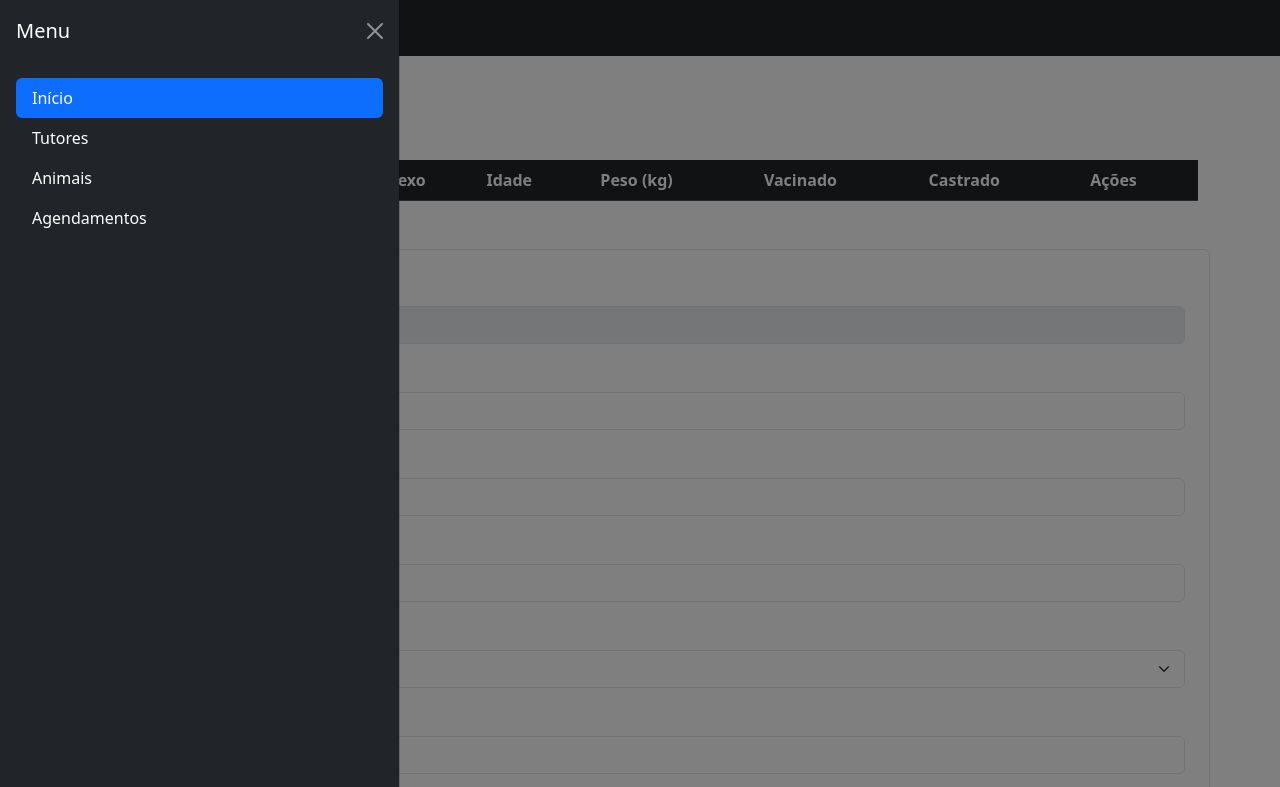
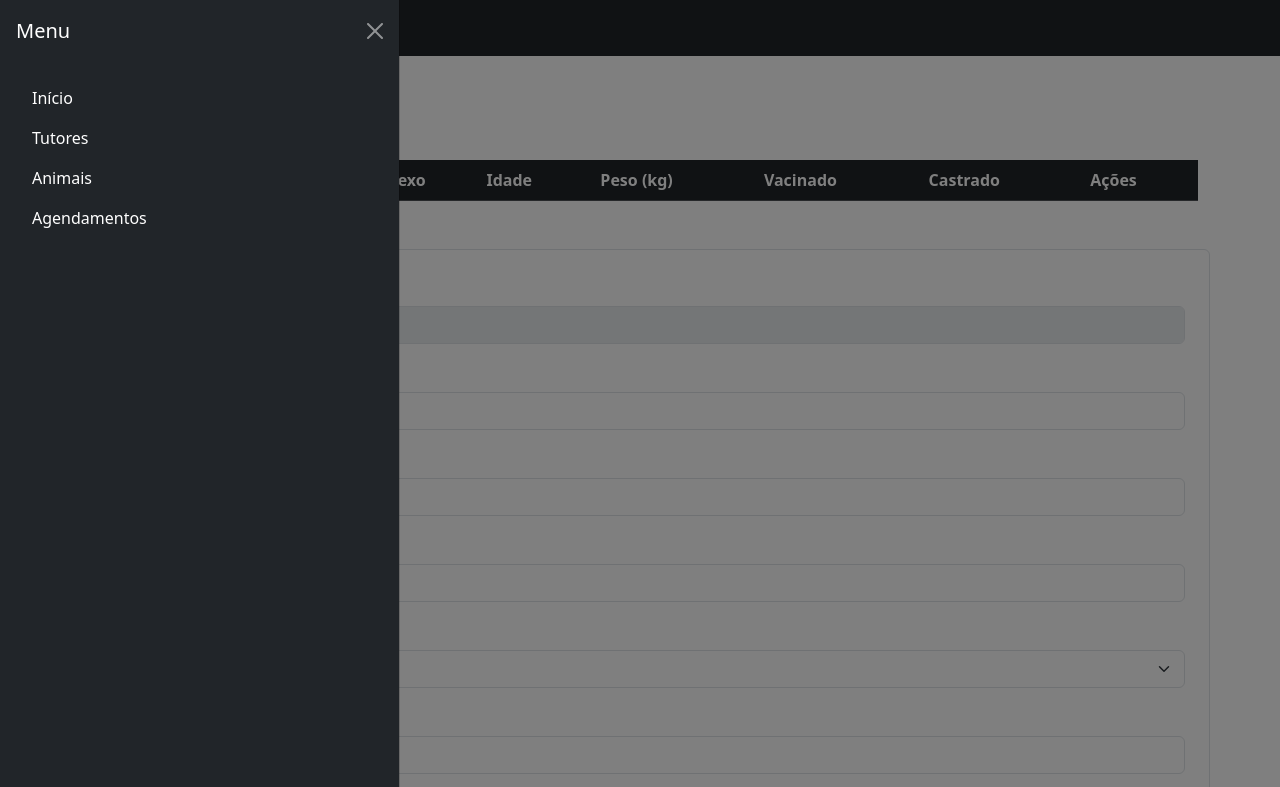
Before and after one commit to lucastrabalho0597-creator/adocaoanimal, a plain HTML site: page admin/animais.html in a window 1280 px wide. Both pictures are taken after a click on the button "Abrir menu". Shown: the top 787 px of the page. Drawn offline with nearby package versions, Linux system fonts and the light colour scheme.

Commit message:
atualização 1.02 do menu

```diff
--- a/admin/animais.html
+++ b/admin/animais.html
@@ -29,7 +29,7 @@
         </div>
         <div class="offcanvas-body">
             <ul class="nav nav-pills flex-column">
-                <li class="nav-item"><a class="nav-link text-white active" href="adocao.html">Início</a></li>
+                <li class="nav-item"><a class="nav-link text-white" href="../adocao.html">Início</a></li>
                 <li class="nav-item"><a class="nav-link text-white" href="tutores.html">Tutores</a></li>
                 <li class="nav-item"><a class="nav-link text-white" href="animais.html">Animais</a></li>
                 <li class="nav-item"><a class="nav-link text-white" href="agendamentos.html">Agendamentos</a></li>
```
